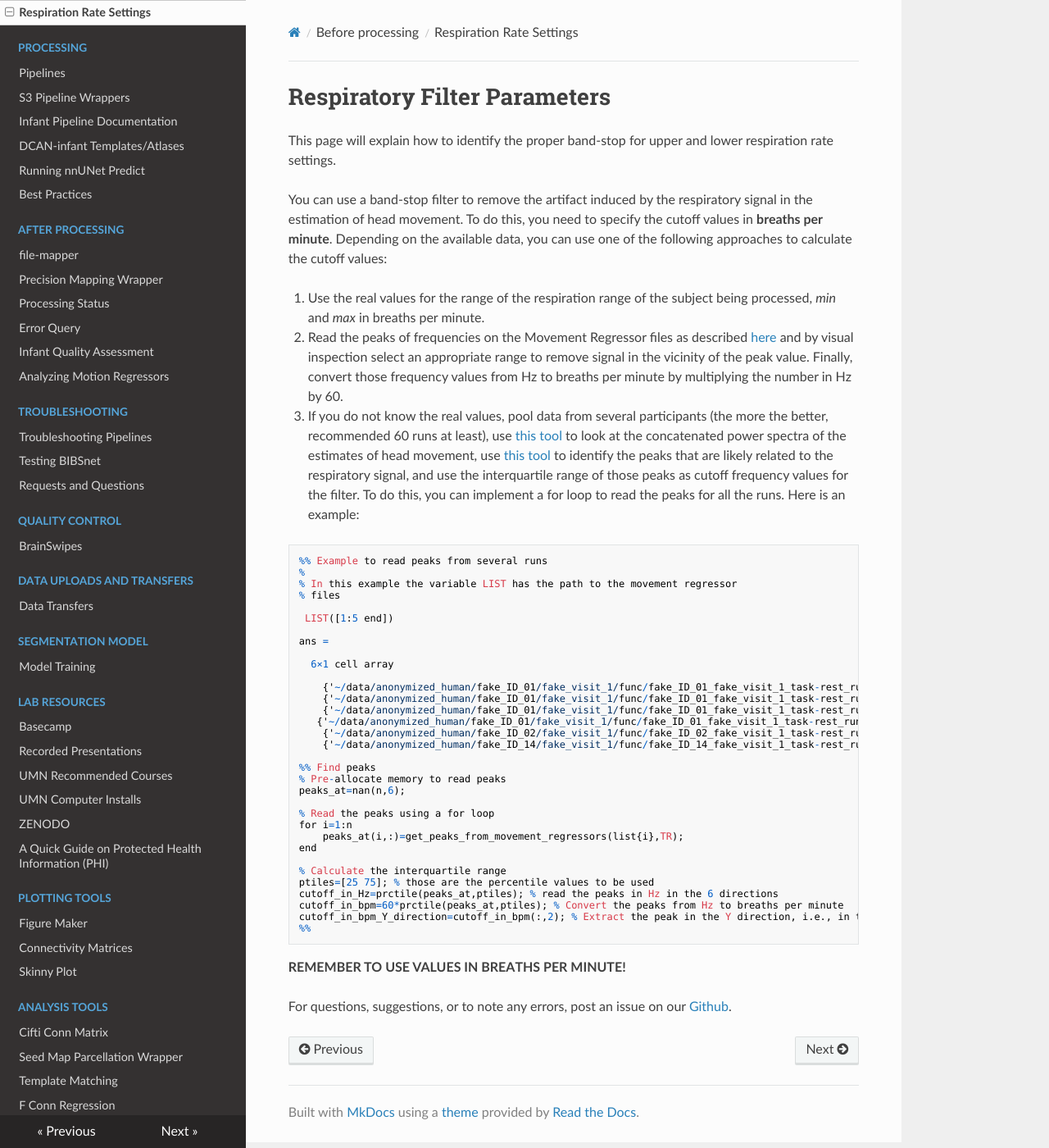
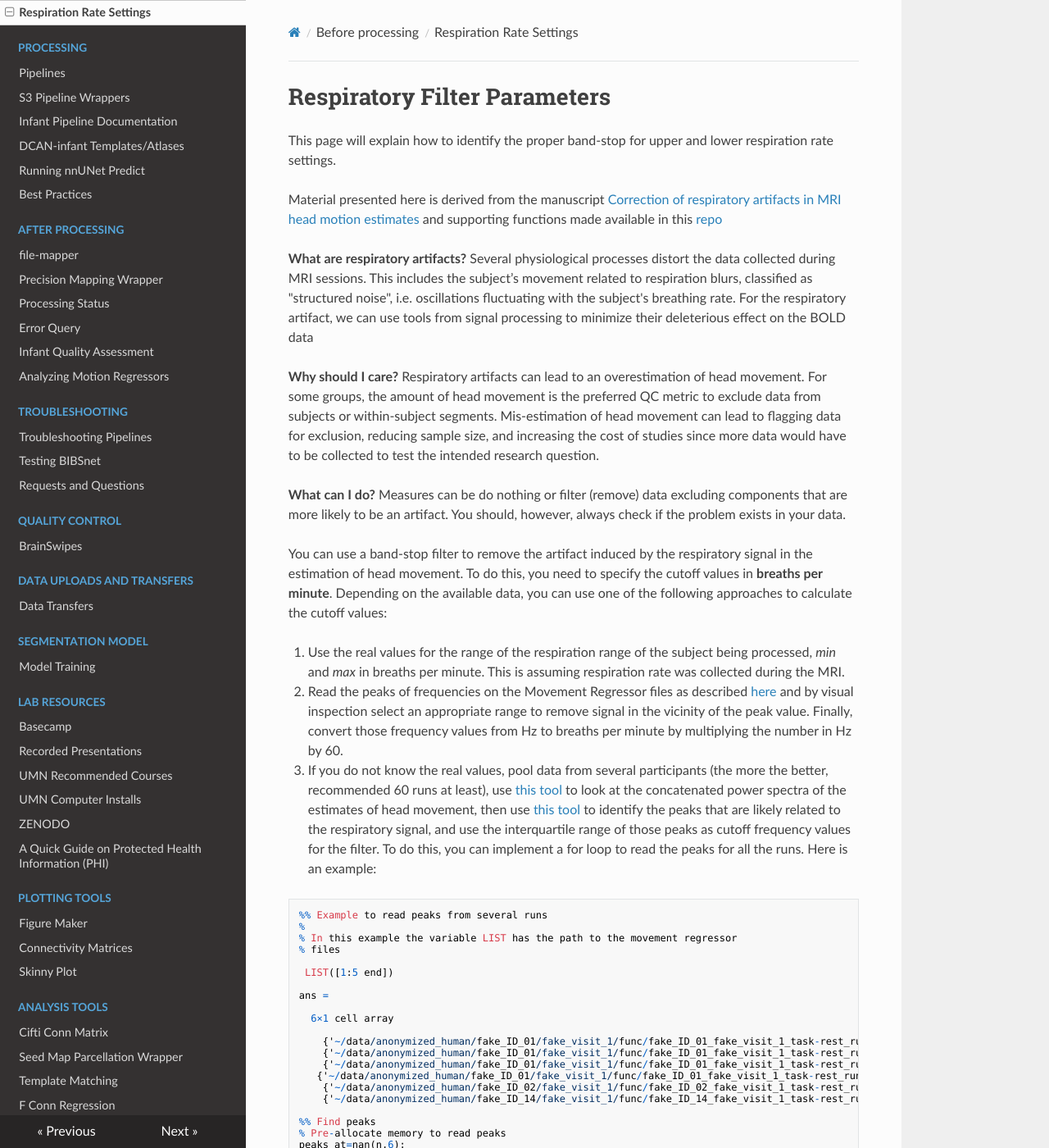
Before and after one commit to DCAN-Labs/cdni-brain, an MkDocs documentation site: the page built from docs/resp-rate.md, in a window 1280 px wide and 1400 px high. Shown: the whole window at 82% size. Built offline with MkDocs 1.6.1, drawn with Linux system fonts in a browser that asks for light colours; nearby versions of some CDN libraries.

Commit message:
add background info to resp rate

````diff
--- a/docs/resp-rate.md
+++ b/docs/resp-rate.md
@@ -2,13 +2,21 @@
 
 This page will explain how to identify the proper band-stop for upper and lower respiration rate settings.
 
+Material presented here is derived from the manuscript [Correction of respiratory artifacts in MRI head motion estimates](https://www.sciencedirect.com/science/article/pii/S1053811919309917) and supporting functions made available in this [repo](https://github.com/DCAN-Labs/movement_regressors_power_plots)
+
+**What are respiratory artifacts?** Several physiological processes distort the data collected during MRI sessions. This includes the subject’s movement related to respiration blurs, classified as "structured noise", i.e. oscillations fluctuating with the subject's breathing rate. For the respiratory artifact, we can use tools from signal processing to minimize their deleterious effect on the BOLD data
+
+**Why should I care?** Respiratory artifacts can lead to an overestimation of head movement. For some groups, the amount of head movement is the preferred QC metric to exclude data from subjects or within-subject segments. Mis-estimation of head movement can lead to flagging data for exclusion, reducing sample size, and increasing the cost of studies since more data would have to be collected to test the intended research question.
+
+**What can I do?** Measures can be do nothing or filter (remove) data excluding components that are more likely to be an artifact. You should, however, always check if the problem exists in your data.
+
 You can use a band-stop filter to remove the artifact induced by the respiratory signal in the estimation of head movement. To do this, you need to specify the cutoff values in **breaths per minute**. Depending on the available data, you can use one of the following approaches to calculate the cutoff values:
 
-1. Use the real values for the range of the respiration range of the subject being processed, *min* and *max* in breaths per minute.
+1. Use the real values for the range of the respiration range of the subject being processed, *min* and *max* in breaths per minute. This is assuming respiration rate was collected during the MRI.
 
 2. Read the peaks of frequencies on the Movement Regressor files as described [here](motion-regressor.md) and by visual inspection select an appropriate range to remove signal in the vicinity of the peak value. Finally, convert those frequency values from Hz to breaths per minute by multiplying the number in Hz by 60.
 
-3. If you do not know the real values, pool data from several participants (the more the better, recommended 60 runs at least), use [this tool](https://github.com/DCAN-Labs/movement_regressors_power_plots/blob/master/01_to_run_cat_mov_reg_power.pdf) to look at the concatenated power spectra of the estimates of head movement, use [this tool](https://github.com/DCAN-Labs/movement_regressors_power_plots/blob/master/03_to_run_get_peaks_from_movement_regressors.pdf) to identify the peaks that are likely related to the respiratory signal, and use the interquartile range of those peaks as cutoff frequency values for the filter. To do this, you can implement a for loop to read the peaks for all the runs. Here is an example:
+3. If you do not know the real values, pool data from several participants (the more the better, recommended 60 runs at least), use [this tool](https://github.com/DCAN-Labs/movement_regressors_power_plots/blob/master/01_to_run_cat_mov_reg_power.pdf) to look at the concatenated power spectra of the estimates of head movement, then use [this tool](https://github.com/DCAN-Labs/movement_regressors_power_plots/blob/master/03_to_run_get_peaks_from_movement_regressors.pdf) to identify the peaks that are likely related to the respiratory signal, and use the interquartile range of those peaks as cutoff frequency values for the filter. To do this, you can implement a for loop to read the peaks for all the runs. Here is an example:
 
 ```
 %% Example to read peaks from several runs
````
